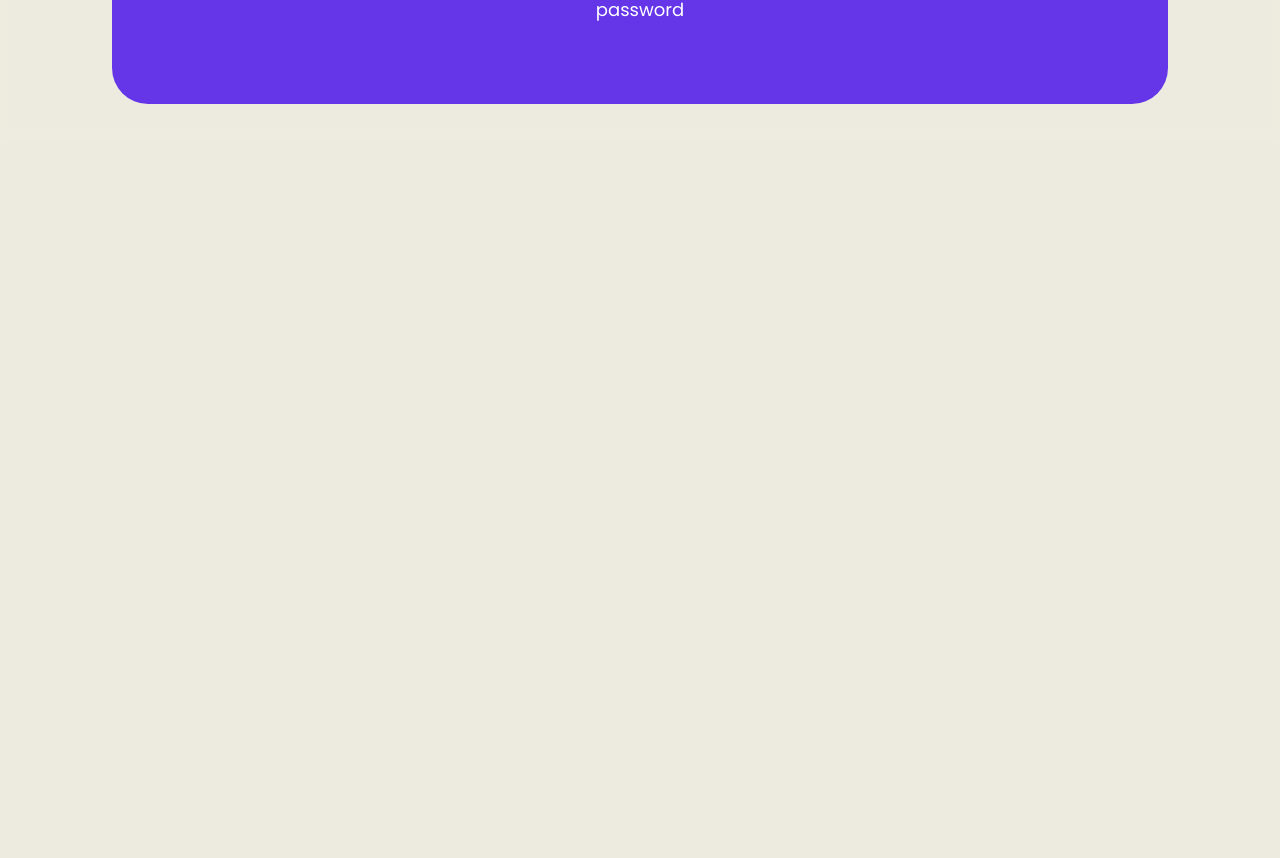
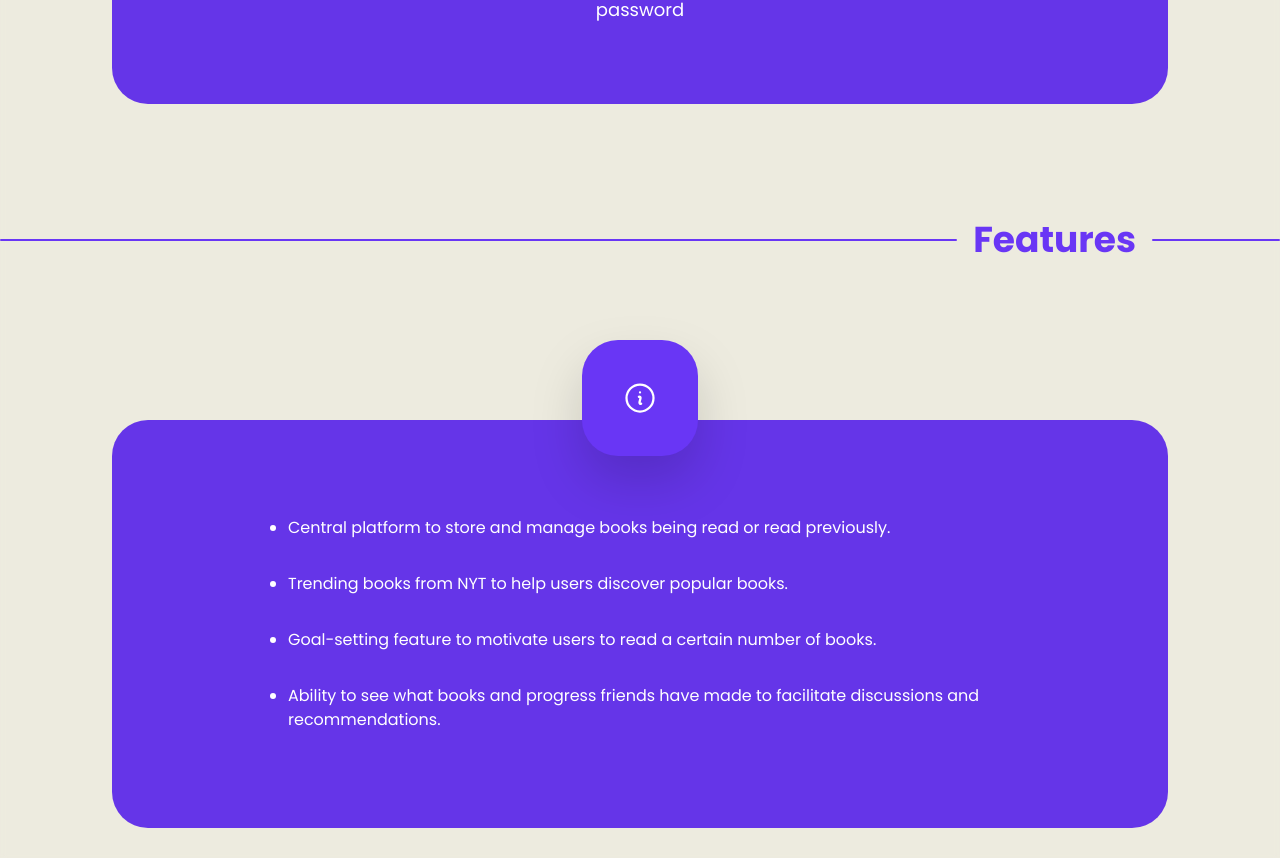
Before and after one commit to NB071/Portfolio, a React (Vite) app: page /projects/Digibookshelf in a window 1280 px wide. Shown: the part 1939-2797 px from the top of the page. Before the commit the page ends 2079 px from the top, so only its background shows below. Built offline with nearby package versions, Linux system fonts and the light colour scheme; what @xpd/tailwind-3dtransforms would draw is missing.

Commit message:
finish features section

```diff
--- a/src/pages/ProjectDigiBookShelf.tsx
+++ b/src/pages/ProjectDigiBookShelf.tsx
@@ -24,7 +24,10 @@ import { Reveal } from "@/utils/Reveal";
 
 // icons
 import { GithubIcon } from "@/utils/ImportSocialLogos";
-import { RocketLaunchIcon } from "@heroicons/react/24/outline";
+import {
+  RocketLaunchIcon,
+  InformationCircleIcon,
+} from "@heroicons/react/24/outline";
 
 const ProjectDigiBookShelf = () => {
   const particlesInit = useCallback(async (engine: Engine) => {
@@ -33,17 +36,13 @@ const ProjectDigiBookShelf = () => {
 
   return (
     <>
-      <Header
-        variant="projectPages"
-        bg="#6936f5e8"
-
-      />
+      <Header variant="projectPages" bg="#6936f5e8" />
 
       <main className="relative z-[1] backdrop-blur-[3px]">
         <Reveal>
           <section
             id="intro"
-            className="max-w-[1920px] des:mx-auto mx-4 mt-36 duration-500 hover:scale-95"
+            className="mx-4 mt-36 max-w-[1920px] duration-500 hover:scale-95 des:mx-auto"
           >
             <div className="flex justify-center">
               <div className="flex h-[20rem] w-full flex-col items-center justify-center gap-8 rounded-round bg-DigiBookshelfPrimary p-16 tab:w-[40rem]">
@@ -101,7 +100,10 @@ const ProjectDigiBookShelf = () => {
           </section>
         </Reveal>
         <Reveal>
-          <section id="description" className="mt-20 max-w-[1920px] des:mx-auto mx-4 tab:mx-10">
+          <section
+            id="description"
+            className="mx-4 mt-20 max-w-[1920px] tab:mx-10 des:mx-auto"
+          >
             <div className="flex items-center">
               <div className="w-14 rounded-l-round rounded-r-round border-t-2 border-DigiBookshelfPrimary tab:w-32"></div>
               <h2 className="mx-4 text-2xl font-bold text-DigiBookshelfPrimary tab:text-4xl">
@@ -137,7 +139,10 @@ const ProjectDigiBookShelf = () => {
           </section>
         </Reveal>
         <Reveal>
-          <section id="demo" className="mt-20 max-w-[1920px] des:mx-auto mx-4 tab:mx-10">
+          <section
+            id="demo"
+            className="mx-4 mt-20 max-w-[1920px] tab:mx-10 des:mx-auto"
+          >
             <div className="flex items-center">
               <div className="flex-1 rounded-l-round rounded-r-round border-t-2 border-DigiBookshelfPrimary tab:w-32"></div>
               <h2 className="mx-4  text-2xl font-bold text-DigiBookshelfPrimary tab:text-4xl">
@@ -178,6 +183,45 @@ const ProjectDigiBookShelf = () => {
                     password
                   </p>
                 </div>
+              </div>
+            </section>
+          </section>
+        </Reveal>
+        <Reveal>
+          <section
+            id="features"
+            className="mx-4 mt-20 max-w-[1920px] tab:mx-10 des:mx-auto"
+          >
+            <div className="flex items-center">
+              <div className="flex-1 rounded-l-round rounded-r-round border-t-2 border-DigiBookshelfPrimary tab:w-32"></div>
+              <h2 className="mx-4 text-2xl font-bold text-DigiBookshelfPrimary tab:text-4xl">
+                Features
+              </h2>
+              <div className="w-16 rounded-l-round rounded-r-round border-t-2 border-DigiBookshelfPrimary tab:w-32"></div>
+            </div>
+            <section className="m-auto mt-20 px-4 des:px-28">
+              <div className="relative z-[4] m-auto w-fit rounded-round bg-DigiBookshelfPrimary px-10 py-10 drop-shadow-2xl">
+                <InformationCircleIcon className="m-auto w-9 text-white" />
+              </div>
+              <div className="relative -top-9 z-[3] rounded-round bg-[#6535e8] px-16 py-20 text-center tab:px-44">
+                <ul className="list-disc text-left text-white">
+                  <li className="py-4">
+                    Central platform to store and manage books being read or
+                    read previously.
+                  </li>
+                  <li className="py-4">
+                    Trending books from NYT to help users discover popular
+                    books.
+                  </li>
+                  <li className="py-4">
+                    Goal-setting feature to motivate users to read a certain
+                    number of books.
+                  </li>
+                  <li className="py-4">
+                    Ability to see what books and progress friends have made to
+                    facilitate discussions and recommendations.
+                  </li>
+                </ul>
               </div>
             </section>
           </section>
```
